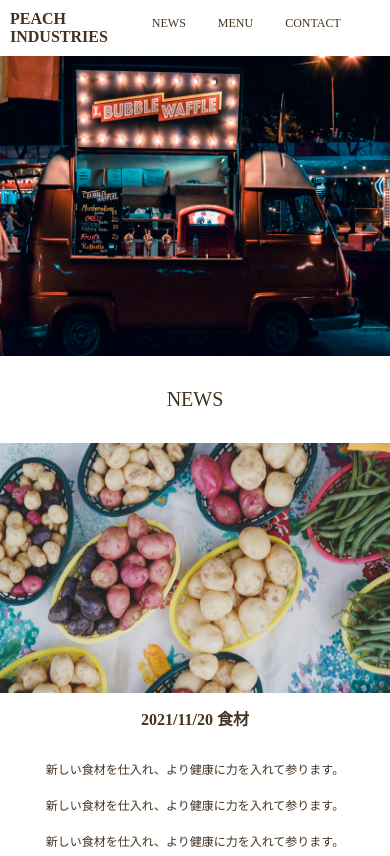
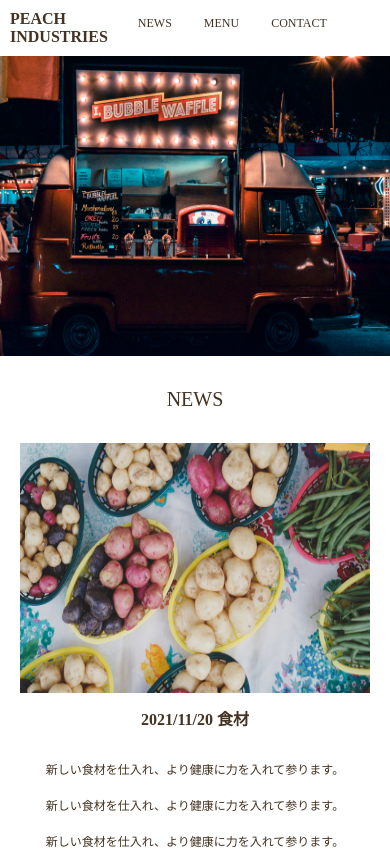
Before and after one commit to big-peach629/big.peach629, a plain HTML site: page index.html in a window 390 px wide. Shown: the top 856 px of the page. Drawn offline with Linux system fonts and the light colour scheme.

Commit message:
Add files via upload

```diff
--- a/css/style.css
+++ b/css/style.css
@@ -259,7 +259,7 @@ input[type="submit"]:hover {
   }
 
   header nav {
-    margin-left: -148px;
+    margin-left: -162px;
   }
 
   header li {
@@ -283,7 +283,7 @@ input[type="submit"]:hover {
     margin-top: 32px;
     margin-bottom: -64px;
     height: 250px;
-    width: 400px;
+    width: 350px;
   }
 
   .news section {
@@ -316,7 +316,7 @@ input[type="submit"]:hover {
   .menu img {
     width: 280px;
     height: 280px;
-    margin-left: 100px;
+    margin-left: 60px;
   }
 
   .container footer p {
```
